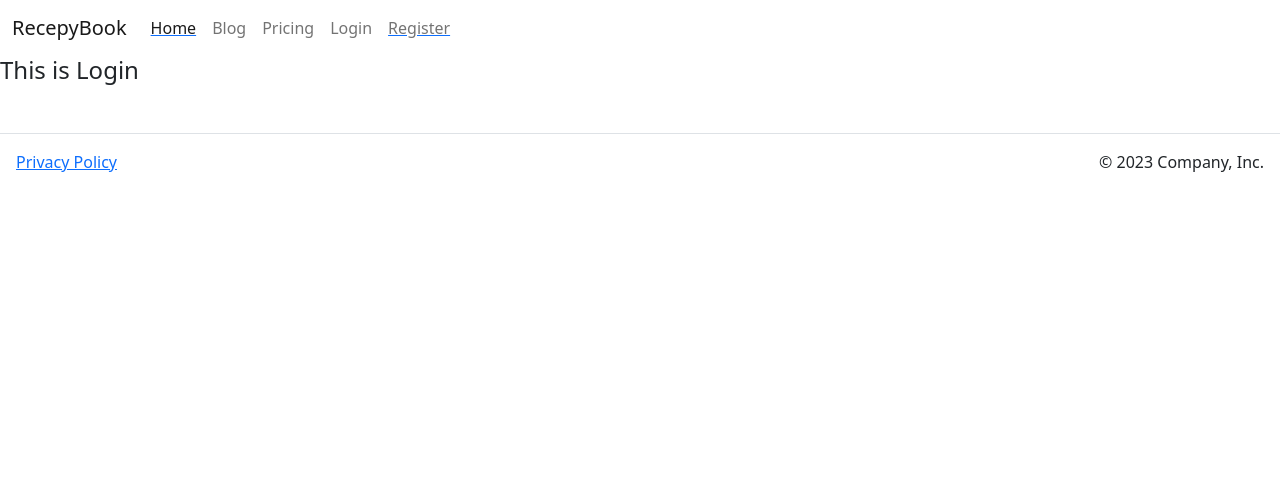
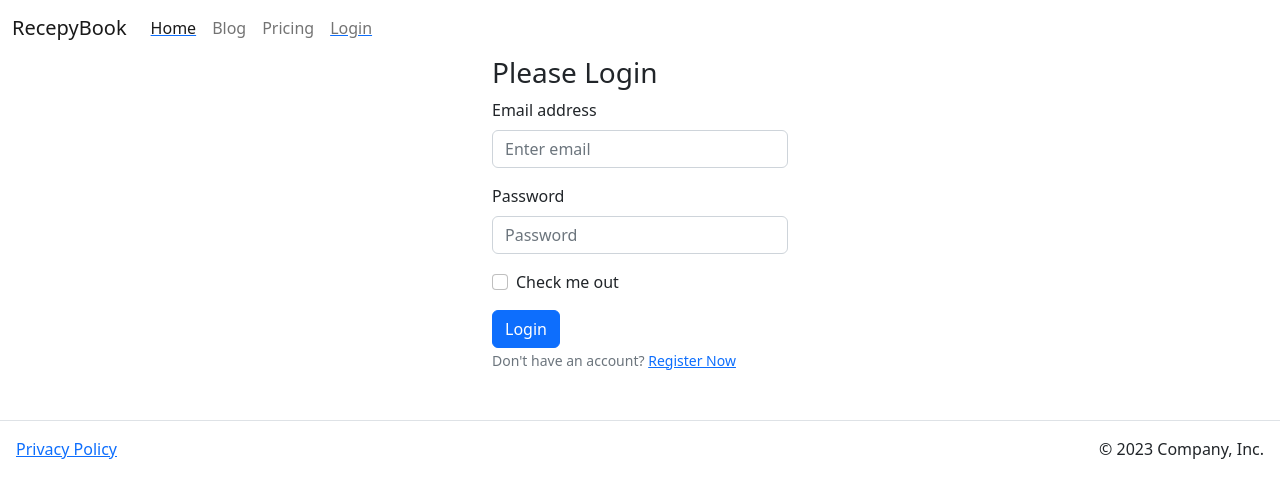
Before and after one commit to sabzi3212/recipe-hunter, a React (Vite) app: page /login in a window 1280 px wide. Shown: the top 498 px of the page. Built offline with nearby package versions, Linux system fonts and the light colour scheme; no server answers.

Commit message:
login logout created

```diff
--- a/src/pages/Login/Login/Login.jsx
+++ b/src/pages/Login/Login/Login.jsx
@@ -1,11 +1,67 @@
 /* eslint-disable no-unused-vars */
-import React from 'react';
+import React, { useContext, useState } from 'react';
+import { Button, Container, Form } from 'react-bootstrap';
+import { Link, useLocation, useNavigate } from 'react-router-dom';
+import { AuthContext } from '../../../Provider/AuthProvider';
 
 const Login = () => {
+  const {signInUser} = useContext(AuthContext);
+  const [success, setSuccess] =useState('');
+  const navigate = useNavigate();
+  const location = useLocation();
+  console.log('login page location', location);
+  const from = location.state?.from?.pathname || '/'
+  const handleLogin = event =>{
+    event.preventDefault();
+    const form = event.target;
+    const email = form.email.value;
+    const password = form.password.value;
+    console.log(email,password);
+    signInUser(email,password)
+    .then(result =>{
+      const loggedUser = result.user;
+      console.log(loggedUser);
+      setSuccess('login Successful');
+      navigate(from, {replace: true});
+    })
+    .catch(error =>{
+      console.log(error);
+    })
+  }
   return (
-    <div>
-      <h4>This is Login</h4>
-    </div>
+    <Container className='mx-auto w-25'>
+            <h3>Please Login</h3>
+            <Form onSubmit={handleLogin}>
+      <Form.Group className="mb-3" controlId="formBasicEmail">
+        <Form.Label>Email address</Form.Label>
+        <Form.Control name='email' type="email" placeholder="Enter email" required />
+
+      </Form.Group>
+
+      <Form.Group className="mb-3" controlId="formBasicPassword">
+        <Form.Label>Password</Form.Label>
+        <Form.Control name='password' type="password" placeholder="Password" required/>
+      </Form.Group>
+      <Form.Group className="mb-3" controlId="formBasicCheckbox">
+        <Form.Check type="checkbox" label="Check me out" />
+      </Form.Group>
+      <Button variant="primary" type="submit">
+        Login
+      </Button>
+      <br />
+      <Form.Text className="text-muted text-secondary">
+          Don't have an account? <Link to='/register'>Register Now</Link>
+        </Form.Text>
+      <Form.Text className="text-muted text-success">
+
+        </Form.Text>
+        <Form.Text className="text-muted text-danger">
+
+        </Form.Text>
+        <p>{success}</p>
+    </Form>
+
+        </Container>
   );
 };
 
--- a/src/pages/Login/Register/Register.jsx
+++ b/src/pages/Login/Register/Register.jsx
@@ -1,16 +1,19 @@
 /* eslint-disable no-unused-vars */
 import React, { useContext, useState } from 'react';
 import { Button, Container, Form } from 'react-bootstrap';
-import { Link } from 'react-router-dom';
+import { Link, useNavigate } from 'react-router-dom';
 import { AuthContext } from '../../../Provider/AuthProvider';
 
 
 
 const Register = () => {
 
+
   const [error, setError] = useState('');
 
   const { createUser } = useContext(AuthContext);
+
+  const navigate = useNavigate();
 
   const handleRegister = event =>{
     event.preventDefault();
@@ -25,6 +28,7 @@ const Register = () => {
     .then(result =>{
       const createdUser =result.user;
       console.log(createdUser);
+      navigate('/')
     })
     .catch(error =>{
       console.log(error);
--- a/src/pages/Shared/NavigationBar.jsx
+++ b/src/pages/Shared/NavigationBar.jsx
@@ -1,9 +1,18 @@
 /* eslint-disable no-unused-vars */
-import React from 'react';
-import { Container, Nav, Navbar } from 'react-bootstrap';
+import React, { useContext } from 'react';
+import { Button, Container, Nav, Navbar } from 'react-bootstrap';
 import { Link } from 'react-router-dom';
+import { AuthContext } from '../../Provider/AuthProvider';
 
 const NavigationBar = () => {
+  const { user, logOut } = useContext(AuthContext);
+  const handleLogout = () =>{
+    logOut()
+    .then()
+    .catch(error =>{
+      console.log(error);
+    })
+  }
   return (
     //     <Navbar collapseOnSelect expand="lg" bg="dark" variant="dark">
     //   <Container>
@@ -41,14 +50,19 @@ const NavigationBar = () => {
             <li className="nav-item">
               <a className="nav-link" href="#">Pricing</a>
             </li>
+            {
+              user ?
+                <Link>
+                  <Button onClick={handleLogout} variant="secondary">LogOut</Button>
+                </Link>
+                :
+                <Link to='/login'>
                 <li className="nav-item">
                     <a className="nav-link" href="#">Login</a>
                   </li>
-        <Link to='/register'>
-        <li className="nav-item ms-auto">
-          <a className="nav-link" href="#">Register</a>
-        </li>
+
                 </Link>
+        }
           </ul>
         </div>
       </div>
```
Lines whose indentation alone changed are shown as unchanged.
